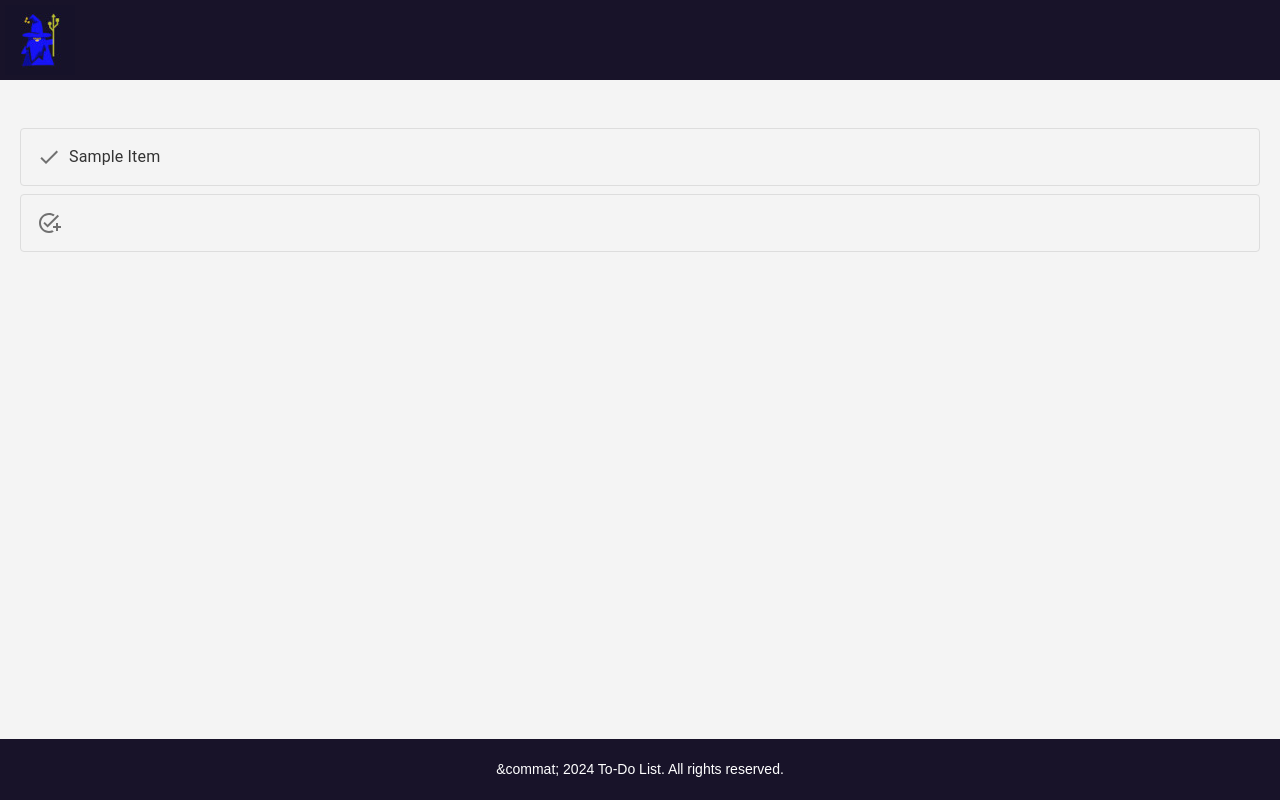
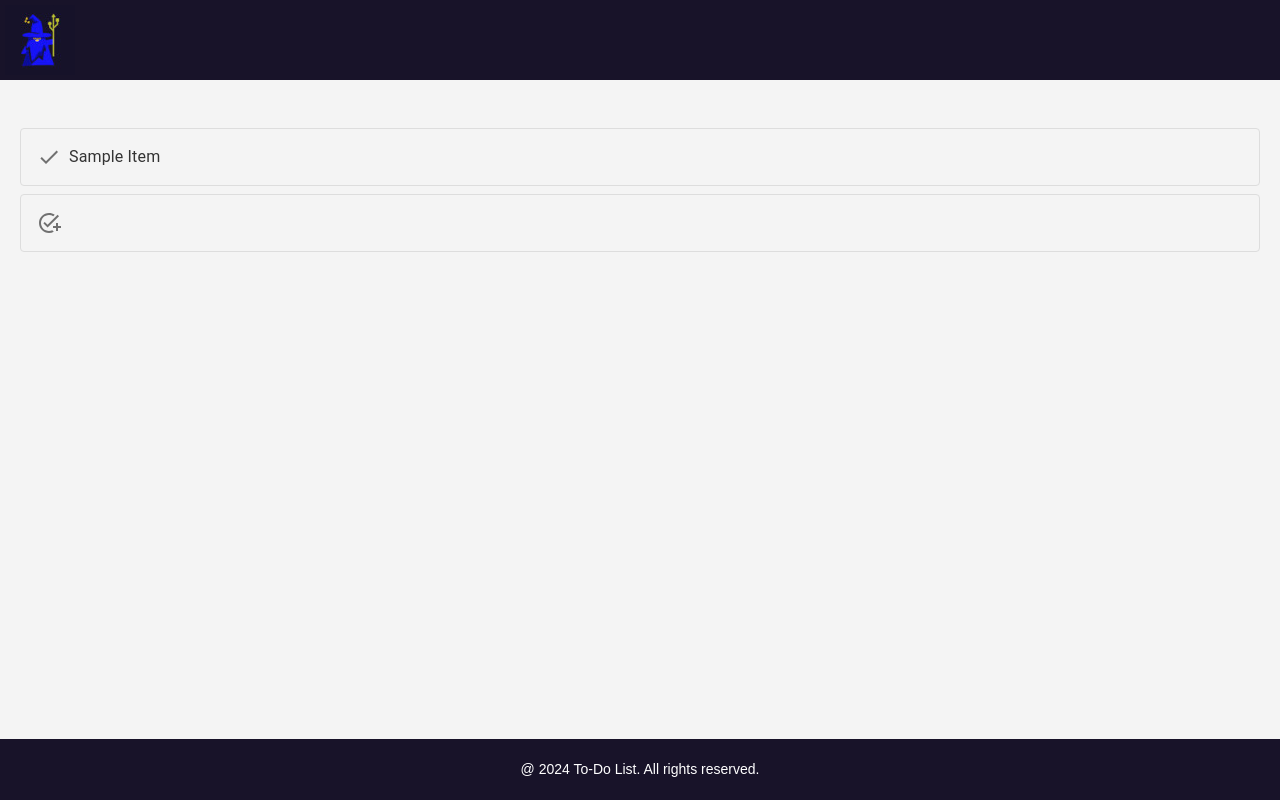
Before and after one commit to Ralfilab/task.management, a React (Vite) app in the folder api.client/: page / in a window 1280 px wide. Built offline with nearby package versions, Linux system fonts and the light colour scheme.

Commit message:
Fixed @ character and made year dynamic in footer.

```diff
--- a/api.client/src/App.jsx
+++ b/api.client/src/App.jsx
@@ -15,7 +15,7 @@ function App() {
         </main>
 
         <footer className="footer">
-          <p className="footer-text">&commat; 2024 To-Do List. All rights reserved.</p>
+          <p className="footer-text">&#64; {(new Date().getFullYear())} To-Do List. All rights reserved.</p>
         </footer>
       </div>
     );
```
